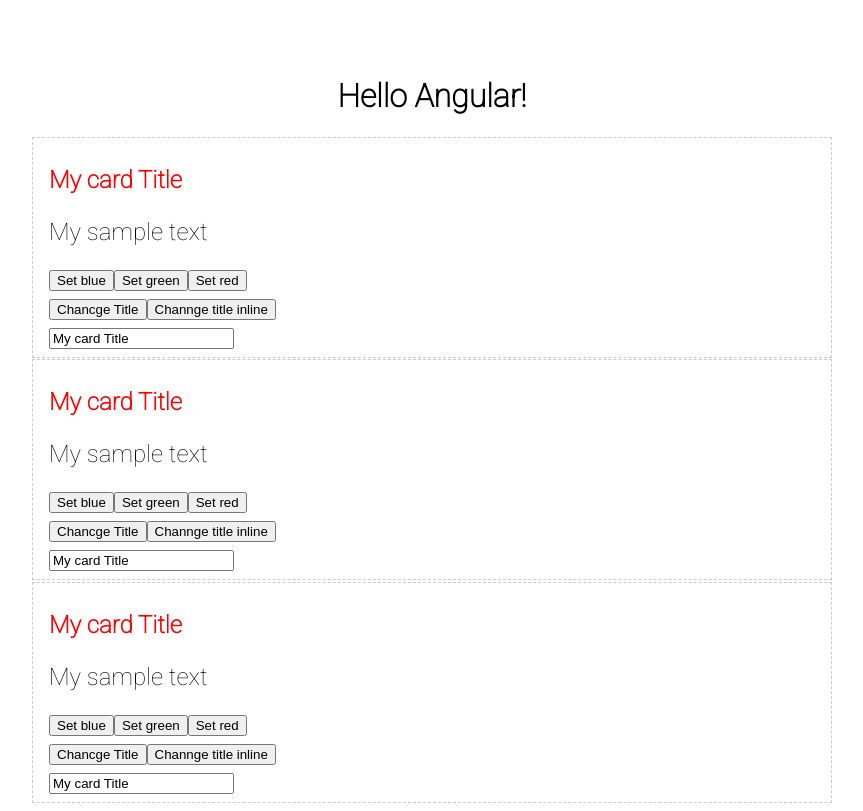
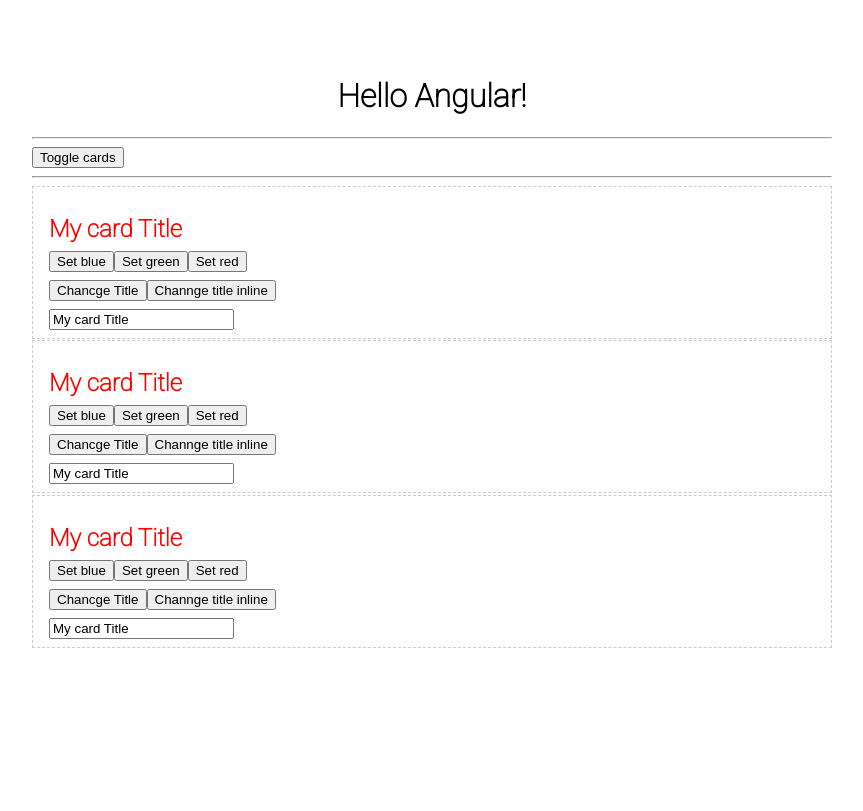
Before and after one commit to yushachkov01/angular_start, an Angular app: page / in a window 1280 px wide. Shown: the whole page, without its empty margins (208-1071 px from the left). Built offline with nearby package versions, Linux system fonts and the light colour scheme.

Commit message:
Скрываем, либо отображаем все карточки, которые у нас есть

```diff
--- a/src/app/app.component.html
+++ b/src/app/app.component.html
@@ -1,10 +1,17 @@
 <div class="container">
   <h1>Hello Angular!</h1>
 
+  <hr>
+  <button (click)="toogleCards()">Toggle cards</button>
+  <hr>
+
   <!-- <app-form></app-form> -->
-
-  <app-card></app-card>
-  <app-card></app-card>
-  <app-card></app-card>
-
+  <div *ngIf="toogle; else noCards!">
+    <app-card></app-card>
+    <app-card></app-card>
+    <app-card></app-card>
+  </div>
+  <ng-template #noCards>
+    <p>Cards are hidden!</p>
+  </ng-template>
 </div>
--- a/src/app/app.component.ts
+++ b/src/app/app.component.ts
@@ -6,5 +6,9 @@ import { Component } from '@angular/core';
   styleUrls: ['./app.component.scss']
 })
 export class AppComponent {
-  title = 'ng-basics';
+  toogle = true
+
+  toogleCards(){
+    this.toogle = !this.toogle
+  }
 }
--- a/src/app/card/card.component.html
+++ b/src/app/card/card.component.html
@@ -5,11 +5,12 @@
     fontWeight: title.length < 7 ? 'normal' : 'bold'
 
   }">{{title}}</h2>
-  <p class="text" [ngClass]="{
+
+  <!-- <p class="text" [ngClass]="{
     blue: textColor === 'blue',
     green: textColor === 'green',
     red: textColor ===   'red'
-}">{{text}}</p>
+}">{{text}}</p> -->
 
   <div class="buttons">
     <button (click)="textColor = 'blue'">Set blue</button>
```
